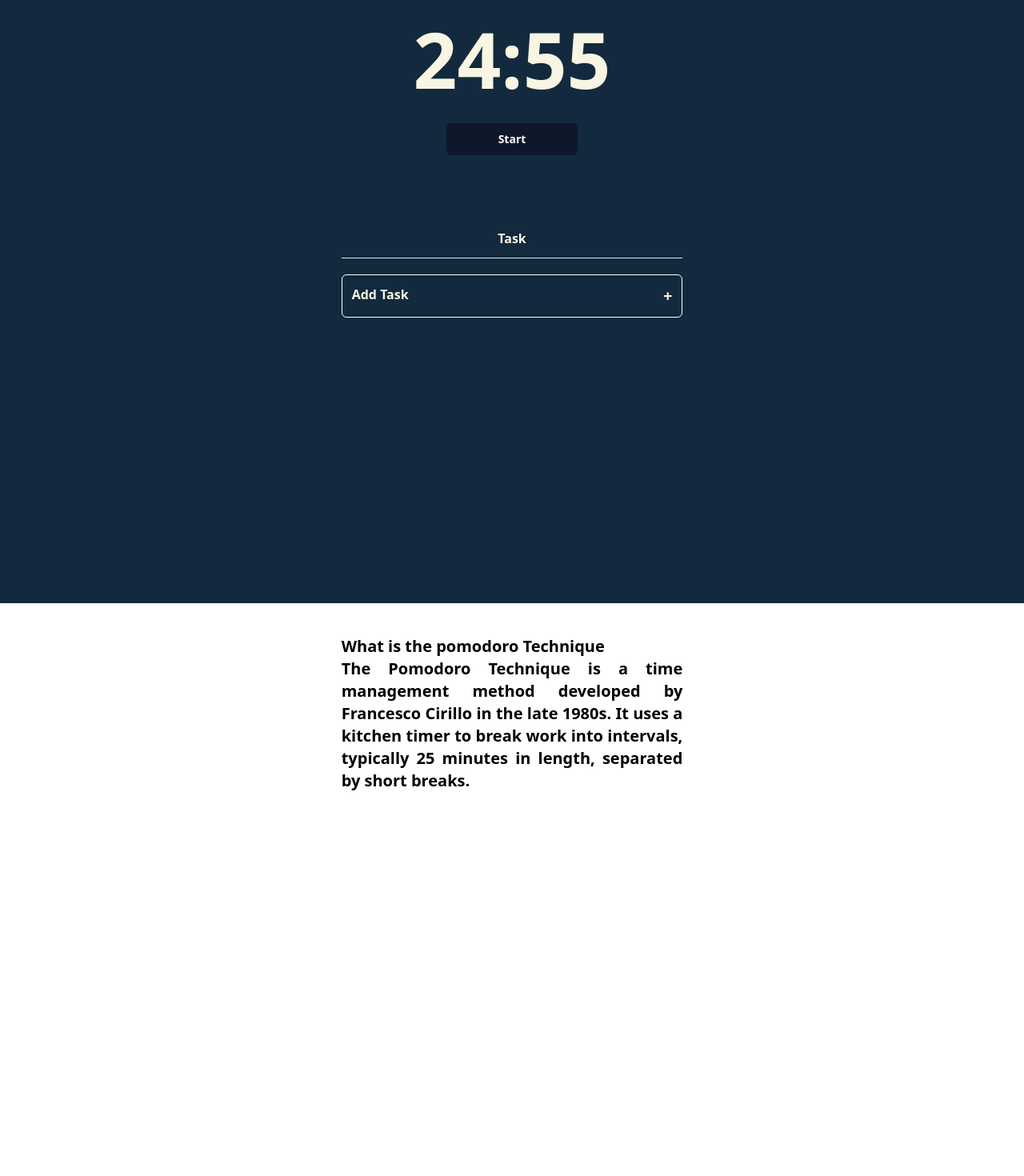
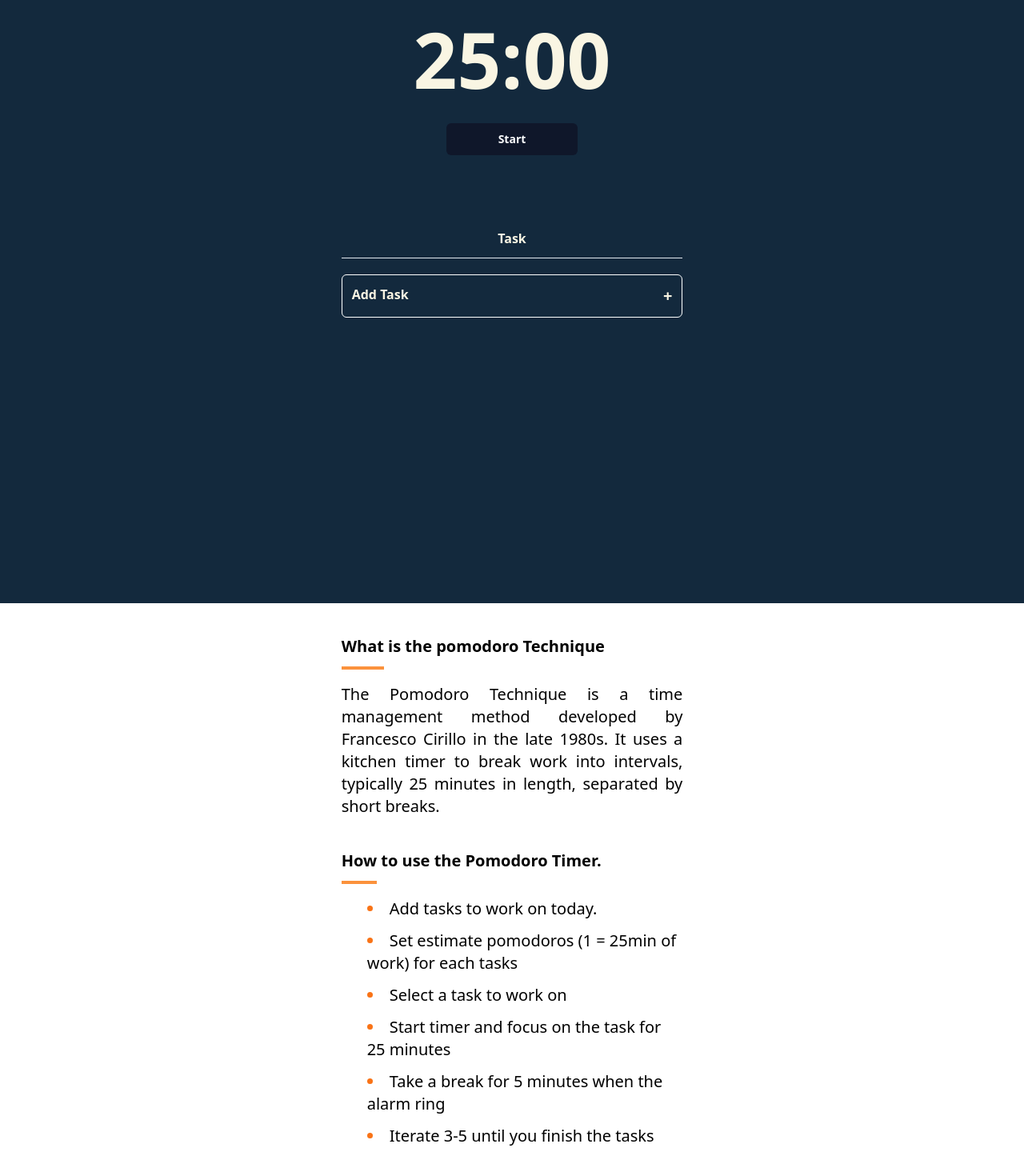
Before and after one commit to JoHena/Pomo-Fruit, a Next.js app: page / in a window 1280 px wide. Shown: the part 174-1644 px from the top of the page at 80% size. Before the commit the page ends 1204 px from the top, so only its background shows below. Built offline with nearby package versions, Linux system fonts and the light colour scheme.

Commit message:
FEAT: StartTime

```diff
--- /dev/null
+++ b/app/components/Pomodoro.tsx
@@ -0,0 +1,26 @@
+"use client";
+import { Timer } from "@/app/components/Timer";
+import { useState } from "react";
+import { twMerge } from "tailwind-merge";
+
+export function Pomodoro({}) {
+	const [ticking, setTicking] = useState(false);
+
+	return (
+		<section
+			className={twMerge(
+				"h-screen flex flex-col items-center gap-20 font-bold transition-colors duration-",
+				ticking ? "bg-green-400" : "bg-[#13293D]"
+			)}
+		>
+			<Timer ticking={ticking} setTicking={setTicking} />
+
+			<div className="w-1/3 flex flex-col gap-5">
+				<h2 className="border-b text-center p-3">Task</h2>
+				<div className="p-3 rounded-md border-white	border flex justify-between text-l">
+					Add Task <span className="text-xl">+</span>
+				</div>
+			</div>
+		</section>
+	);
+}
--- a/app/components/Timer.tsx
+++ b/app/components/Timer.tsx
@@ -2,7 +2,12 @@
 import React, { useEffect, useState } from "react";
 import { Button } from "@/components/ui/button";
 
-export function Timer() {
+interface ITimer {
+	ticking: boolean;
+	setTicking: React.Dispatch<React.SetStateAction<boolean>>;
+}
+
+export function Timer({ ticking, setTicking }: ITimer) {
 	const [minutes, setMinutes] = useState(25);
 	const [seconds, setSeconds] = useState(0);
 
@@ -19,13 +24,13 @@ export function Timer() {
 
 	useEffect(() => {
 		const timer = setInterval(() => {
-			clockTicking();
+			if (ticking) clockTicking();
 		}, 1000);
 
 		return () => {
 			clearInterval(timer);
 		};
-	}, [seconds, minutes]);
+	}, [seconds, minutes, ticking]);
 
 	return (
 		<div className="flex flex-col gap-8 items-center">
@@ -38,8 +43,12 @@ export function Timer() {
 			<div className="text-8xl font-extrabold">
 				{minutes}:{seconds.toString().padStart(2, "0")}
 			</div>
-			<Button variant={"pomodoro"} size={"pomodoro"}>
-				Start
+			<Button
+				variant={"pomodoro"}
+				size={"pomodoro"}
+				onClick={() => setTicking((ticking) => !ticking)}
+			>
+				{ticking ? "Stop" : "Start"}
 			</Button>
 		</div>
 	);
--- a/app/page.tsx
+++ b/app/page.tsx
@@ -1,24 +1,18 @@
-import { Timer } from "@/app/components/Timer";
 import { Navbar } from "@/app/components/navbar";
+import { Pomodoro } from "./components/Pomodoro";
 
 export default function Home() {
 	return (
-		<main className="bg-[#13293D]">
+		<main>
 			<Navbar />
-			<section className="h-screen flex flex-col items-center gap-20 font-bold">
-				<Timer />
+			<Pomodoro />
 
-				<div className="w-1/3 flex flex-col gap-5">
-					<h2 className="border-b text-center p-3">Task</h2>
-					<div className="p-3 rounded-md border-white	border flex justify-between text-l">
-						Add Task <span className="text-xl">+</span>
-					</div>
-				</div>
-			</section>
-
-			<section className="bg-white text-black flex flex-col items-center text-xl">
-				<div className="w-1/3 py-10">
-					<h2>What is the pomodoro Technique</h2>
+			<section className="bg-white text-black flex flex-col gap-10 items-center text-xl py-10 font-normal">
+				<div className="w-1/3">
+					<h2 className="mb-8 font-bold">
+						<span className="border-b-4 border-orange-400 pb-3">What</span> is
+						the pomodoro Technique
+					</h2>
 					<p className="text-justify">
 						The Pomodoro Technique is a time management method developed by
 						Francesco Cirillo in the late 1980s. It uses a kitchen timer to
@@ -26,6 +20,21 @@ export default function Home() {
 						by short breaks.
 					</p>
 				</div>
+
+				<div className="w-1/3">
+					<h2 className="mb-8 font-bold">
+						<span className="border-b-4 border-orange-400 pb-3">How</span> to
+						use the Pomodoro Timer.
+					</h2>
+					<ul className="list-disc list-inside ml-8 *:my-3 marker:text-orange-500">
+						<li>Add tasks to work on today.</li>
+						<li>Set estimate pomodoros (1 = 25min of work) for each tasks</li>
+						<li>Select a task to work on</li>
+						<li>Start timer and focus on the task for 25 minutes</li>
+						<li>Take a break for 5 minutes when the alarm ring</li>
+						<li>Iterate 3-5 until you finish the tasks</li>
+					</ul>
+				</div>
 			</section>
 		</main>
 	);
```
